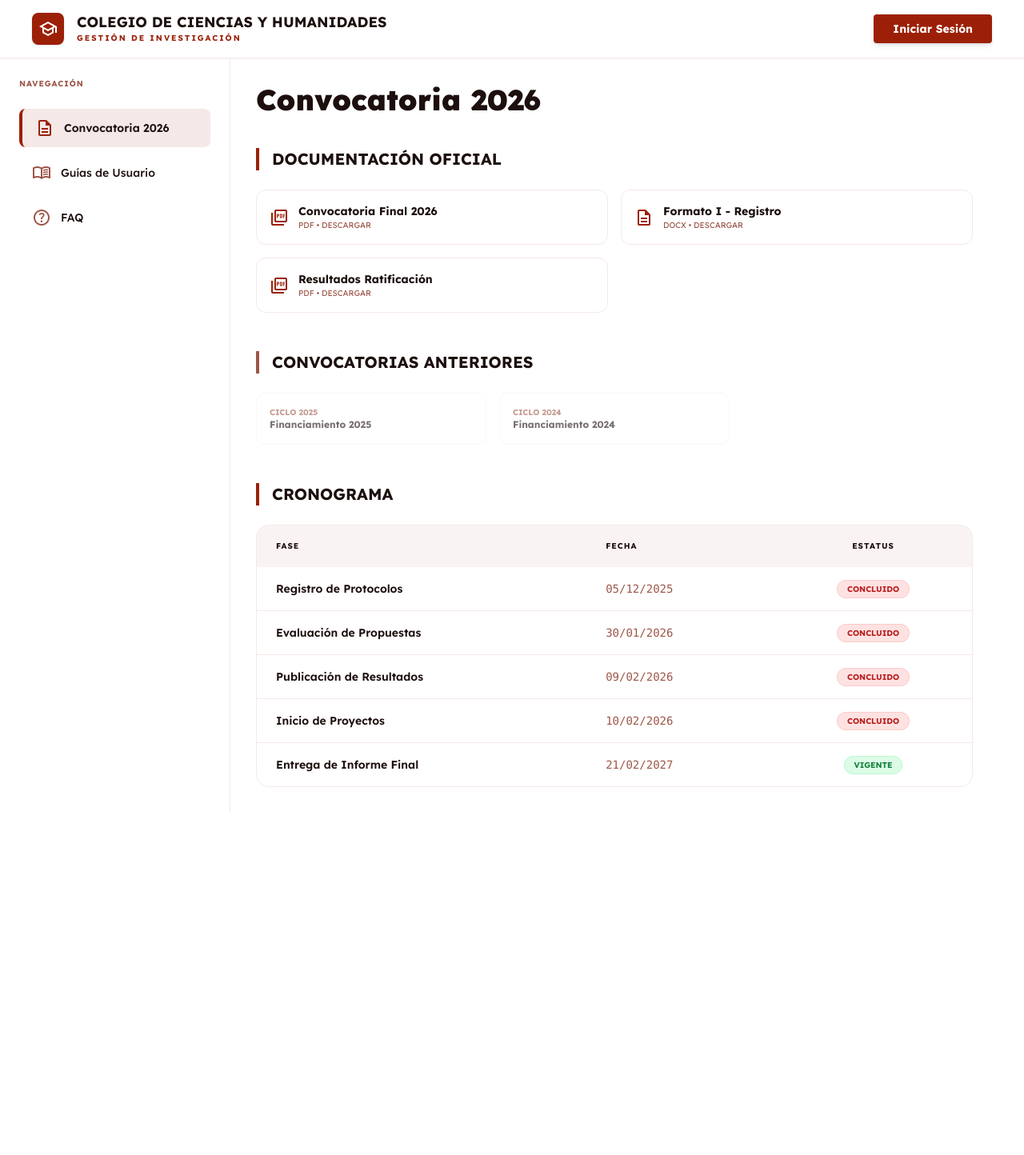
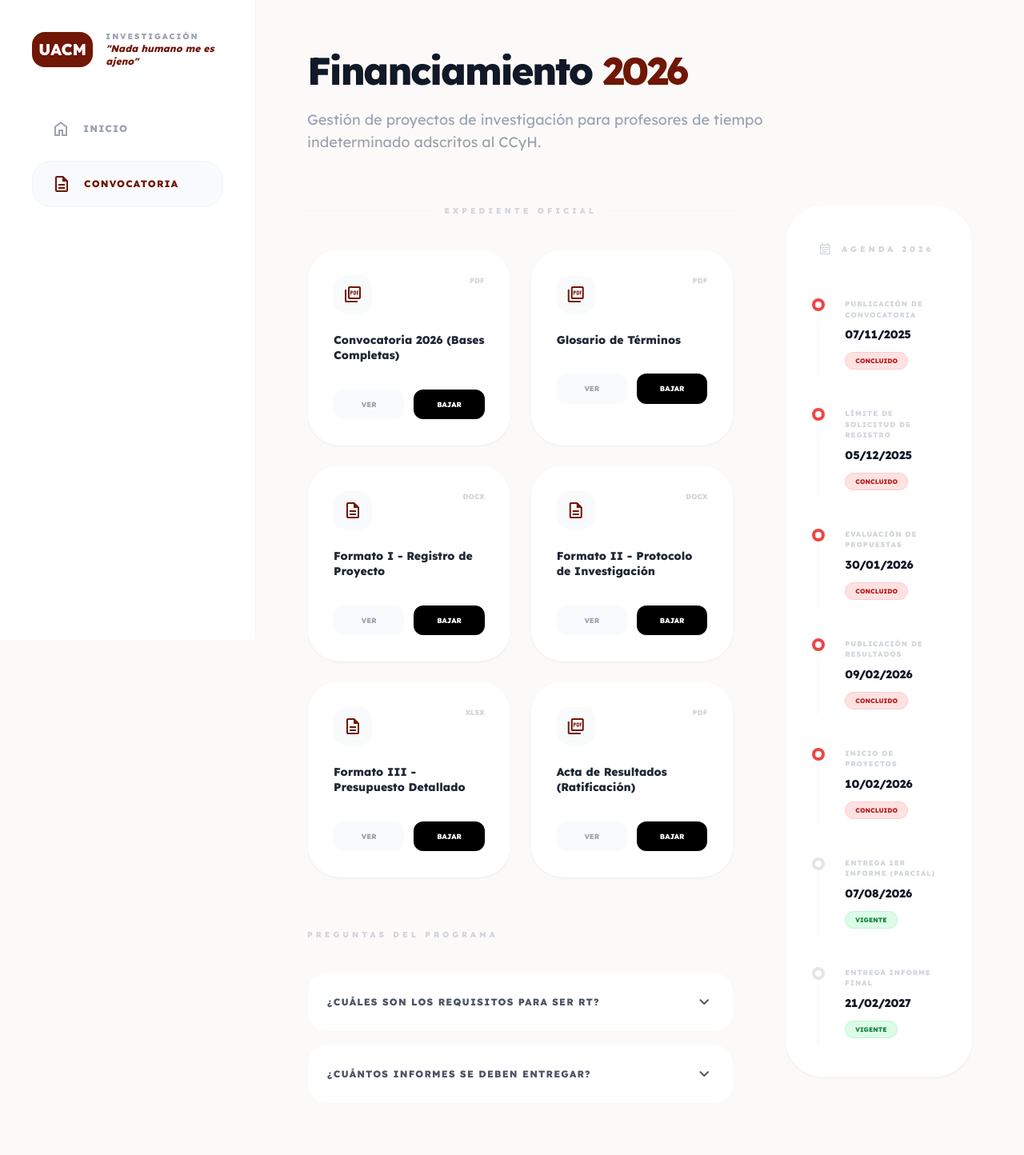
Before and after one commit to oscar-uacm/sistema-convocatorias-uacm, a PHP site: page /convocatoria.php in a window 1280 px wide. Shown: the whole page at 80% size. Before the commit the page ends 1016 px from the top, so only its background shows below. Run offline with PHP 8.4, Linux system fonts and the light colour scheme; some libraries are stand-ins or nearby versions.

Commit message:
Versión 4: Diseño funcionalidades

```diff
--- a/frontend/convocatoria.php
+++ b/frontend/convocatoria.php
@@ -3,22 +3,47 @@ session_start();
 $logueado = isset($_SESSION['user_id']);
 $nombre_usuario = $logueado ? $_SESSION['nombre'] : '';
 
+// 1. RUTA DE ARCHIVOS
+$folder = "ConvocatoriaFinanciamiento/";
+
+// 2. LÓGICA DE ESTATUS POR COLORES (Basada en tu original)
 function obtenerEstatusFecha($fecha_fin_str) {
-    $fecha_actual = new DateTime(); // Hoy: 09 de marzo de 2026
+    $fecha_actual = new DateTime(); // Hoy es 16 de Marzo de 2026 según el sistema
     $fecha_fin = new DateTime($fecha_fin_str);
-    if ($fecha_actual > $fecha_fin) return ['clase' => 'bg-red-100 text-red-700 border-red-200', 'texto' => 'Concluido'];
+
+    if ($fecha_actual > $fecha_fin) {
+        return ['clase' => 'bg-red-100 text-red-700 border-red-200', 'texto' => 'Concluido'];
+    }
+
     $diff = $fecha_actual->diff($fecha_fin)->days;
-    if ($diff <= 3) return ['clase' => 'bg-orange-100 text-orange-700 border-orange-400 animate-pulse', 'texto' => 'Cierre Inminente'];
-    if ($diff <= 5) return ['clase' => 'bg-yellow-100 text-yellow-700 border-yellow-400', 'texto' => 'Próximo a vencer'];
+
+    if ($diff <= 3) {
+        return ['clase' => 'bg-orange-100 text-orange-700 border-orange-400 animate-pulse', 'texto' => 'Cierre Inminente'];
+    }
+    if ($diff <= 7) {
+        return ['clase' => 'bg-yellow-100 text-yellow-700 border-yellow-400', 'texto' => 'Próximo a vencer'];
+    }
     return ['clase' => 'bg-green-100 text-green-700 border-green-200', 'texto' => 'Vigente'];
 }
 
+// 3. CRONOGRAMA REAL (Extraído del PDF de la Convocatoria)
 $cronograma = [
-    ['actividad' => 'Registro de Protocolos', 'fin' => '2025-12-05'],
+    ['actividad' => 'Publicación de Convocatoria', 'fin' => '2025-11-07'],
+    ['actividad' => 'Límite de Solicitud de Registro', 'fin' => '2025-12-05'],
     ['actividad' => 'Evaluación de Propuestas', 'fin' => '2026-01-30'],
     ['actividad' => 'Publicación de Resultados', 'fin' => '2026-02-09'],
     ['actividad' => 'Inicio de Proyectos', 'fin' => '2026-02-10'],
-    ['actividad' => 'Entrega de Informe Final', 'fin' => '2027-02-21']
+    ['actividad' => 'Entrega 1er Informe (Parcial)', 'fin' => '2026-08-07'],
+    ['actividad' => 'Entrega Informe Final', 'fin' => '2027-02-21']
+];
+
+$documentos = [
+    ["titulo" => "Convocatoria 2026 (Bases Completas)", "archivo" => "CONVOCATORIA INTERNA PARA EL FINANCIAMIENTO DE PROYECTOS DE INVESTIGACIÓN DEL CCYH 2026 FINAL.pdf"],
+    ["titulo" => "Glosario de Términos", "archivo" => "GLOSARIO DE LA CONVOCATORIA INTERNA PARA EL FINANCIAMIENTO DE PROYECTOS DE INVESTIGACIÓN DEL CCYH 2026.pdf"],
+    ["titulo" => "Formato I - Registro de Proyecto", "archivo" => "FORMATO I CONVOCATORIA INTERNA PARA EL FINANCIAMIENTO DE PROYECTOS DE INVESTIGACIÓN DEL CCYH 2026.docx"],
+    ["titulo" => "Formato II - Protocolo de Investigación", "archivo" => "FORMATO II CONVOCATORIA INTERNA PARA EL FINANCIAMIENTO DE PROYECTOS DE INVESTIGACIÓN DEL CCYH 2026.docx"],
+    ["titulo" => "Formato III - Presupuesto Detallado", "archivo" => "FORMATO III CONVOCATORIA INTERNA PARA EL FINANCIAMIENTO DE PROYECTOS DE INVESTIGACIÓN DEL CCYH 2026.xlsx"],
+    ["titulo" => "Acta de Resultados (Ratificación)", "archivo" => "RESULTADOS_CONVO_FINANCIAMIENTO_2026.pdf"]
 ];
 ?>
 <!DOCTYPE html>
@@ -26,120 +51,158 @@ $cronograma = [
 <head>
     <meta charset="utf-8" />
     <meta name="viewport" content="width=device-width, initial-scale=1.0" />
-    <title>UACM - Convocatoria 2026</title>
+    <title>UACM - Convocatoria de Investigación</title>
     <script src="https://cdn.tailwindcss.com"></script>
-    <link href="https://fonts.googleapis.com/css2?family=Lexend:wght@300;400;500;600;700;800;900&display=swap" rel="stylesheet" />
-    <link rel="stylesheet" href="https://fonts.googleapis.com/css2?family=Material+Symbols+Outlined:opsz,wght,FILL,GRAD@24,400,0,0" />
+    <link href="https://fonts.googleapis.com/css2?family=Lexend:wght@300;400;600;800&display=swap" rel="stylesheet" />
+    <link href="https://fonts.googleapis.com/css2?family=Material+Symbols+Outlined" rel="stylesheet" />
     <style>
-        body { font-family: 'Lexend', sans-serif; }
-        .material-symbols-outlined { font-family: 'Material Symbols Outlined' !important; }
-        .sidebar-item-active { background-color: #f4e9e7; border-left: 4px solid #9c2007; }
+        body { font-family: 'Lexend', sans-serif; background-color: #fcfaf9; }
+        .uacm-red { color: #701705; }
+        .uacm-bg { background-color: #701705; }
     </style>
-    <script>
-        tailwind.config = { theme: { extend: { colors: { "primary": "#9c2007", "primary-dark": "#701705", "background-light": "#f8f6f5", "neutral-subtle": "#f4e9e7", "neutral-text": "#1c0f0d", "neutral-muted": "#9d5648" } } } }
-    </script>
 </head>
-<body class="bg-background-light text-neutral-text">
-    <div class="relative flex min-h-screen flex-col">
-        <header class="flex items-center justify-between border-b border-neutral-subtle px-10 py-4 bg-white sticky top-0 z-50 shadow-sm">
-            <a href="index.php" class="flex items-center gap-4 text-primary hover:opacity-80 transition-all group">
-                <div class="size-10 flex items-center justify-center bg-primary text-white rounded-lg shadow group-hover:scale-105 transition-transform">
-                    <span class="material-symbols-outlined">school</span>
+<body class="min-h-screen flex">
+
+    <aside class="w-80 bg-white border-r border-gray-100 h-screen sticky top-0 p-10 flex flex-col justify-between hidden lg:flex">
+        <div>
+            <div class="flex items-center gap-4 mb-12">
+                <div class="uacm-bg p-2 rounded-2xl text-white font-black text-xl">UACM</div>
+                <div class="leading-tight">
+                    <h2 class="text-[10px] font-black uppercase tracking-[0.2em] text-gray-400">Investigación</h2>
+                    <p class="text-xs font-bold uacm-red italic">"Nada humano me es ajeno"</p>
                 </div>
-                <div class="flex flex-col">
-                    <h2 class="text-neutral-text text-lg font-bold leading-tight uppercase group-hover:text-primary transition-colors">Colegio de Ciencias y Humanidades</h2>
-                    <span class="text-primary text-[10px] font-bold uppercase tracking-[0.2em]">Gestión de Investigación</span>
-                </div>
-            </a>
-            <div class="flex gap-4 items-center">
-                <?php if($logueado): ?>
-                    <span class="text-[10px] font-bold text-neutral-muted uppercase"><?php echo htmlspecialchars($nombre_usuario); ?></span>
-                    <a href="dashboard.php" class="bg-primary text-white px-4 py-2 rounded text-xs font-bold uppercase hover:bg-primary-dark">Mi Panel</a>
-                    <a href="logout.php" class="text-neutral-muted hover:text-primary"><span class="material-symbols-outlined">logout</span></a>
-                <?php else: ?>
-                    <a href="login.php" class="bg-primary text-white px-6 py-2 rounded text-sm font-bold shadow-md hover:bg-primary-dark">Iniciar Sesión</a>
-                <?php endif; ?>
             </div>
+            <nav class="space-y-3">
+                <a href="index.php" class="flex items-center gap-4 px-6 py-4 text-gray-400 hover:text-uacm-red font-bold text-xs uppercase tracking-widest transition-all">
+                    <span class="material-symbols-outlined">home</span> Inicio
+                </a>
+                <a href="#" class="flex items-center gap-4 px-6 py-4 bg-gray-50 uacm-red rounded-[1.5rem] font-bold text-xs uppercase tracking-widest border border-gray-100">
+                    <span class="material-symbols-outlined">description</span> Convocatoria
+                </a>
+            </nav>
+        </div>
+    </aside>
+
+    <main class="flex-1 p-8 lg:p-16">
+        <header class="max-w-6xl mx-auto mb-16">
+            <h1 class="text-5xl font-black text-gray-900 tracking-tighter leading-none mb-6">Financiamiento <span class="uacm-red">2026</span></h1>
+            <p class="text-gray-400 text-lg font-medium max-w-2xl">Gestión de proyectos de investigación para profesores de tiempo indeterminado adscritos al CCyH.</p>
         </header>
 
-        <div class="flex flex-1 w-full max-w-[1440px] mx-auto">
-            <aside class="w-72 border-r border-neutral-subtle bg-white hidden md:block">
-                <div class="p-6 sticky top-[73px]">
-                    <h3 class="text-neutral-muted text-[10px] font-bold uppercase mb-6 tracking-widest">Navegación</h3>
-                    <nav class="space-y-2">
-                        <a class="flex items-center gap-3 px-4 py-3 rounded-lg sidebar-item-active" href="convocatoria.php">
-                            <span class="material-symbols-outlined text-primary">description</span>
-                            <span class="text-sm font-semibold">Convocatoria 2026</span>
-                        </a>
-                        <a class="flex items-center gap-3 px-4 py-3 rounded-lg hover:bg-neutral-subtle" href="guias-usuario.php">
-                            <span class="material-symbols-outlined text-neutral-muted">menu_book</span>
-                            <span class="text-sm font-medium">Guías de Usuario</span>
-                        </a>
-                        <a class="flex items-center gap-3 px-4 py-3 rounded-lg hover:bg-neutral-subtle" href="faq.php">
-                            <span class="material-symbols-outlined text-neutral-muted">help_outline</span>
-                            <span class="text-sm font-medium">FAQ</span>
-                        </a>
-                    </nav>
-                </div>
-            </aside>
+        <div class="max-w-6xl mx-auto grid grid-cols-1 xl:grid-cols-12 gap-16">
+            <div class="xl:col-span-8 space-y-16">
 
-            <main class="flex-1 bg-white p-8">
-                <div class="max-w-4xl">
-                    <h1 class="text-4xl font-black mb-10">Convocatoria 2026</h1>
-
-                    <h2 class="text-xl font-bold mb-6 border-l-4 border-primary pl-4 uppercase">Documentación Oficial</h2>
-                    <div class="grid grid-cols-1 sm:grid-cols-2 gap-4 mb-12">
-                        <?php
-                        $docs = [
-                            ['n' => 'Convocatoria Final 2026', 'e' => 'PDF', 'f' => 'CONVOCATORIA INTERNA PARA EL FINANCIAMIENTO DE PROYECTOS DE INVESTIGACIÓN DEL CCYH 2026 FINAL.pdf'],
-                            ['n' => 'Formato I - Registro', 'e' => 'DOCX', 'f' => 'FORMATO I CONVOCATORIA INTERNA PARA EL FINANCIAMIENTO DE PROYECTOS DE INVESTIGACIÓN DEL CCYH 2026.docx'],
-                            ['n' => 'Resultados Ratificación', 'e' => 'PDF', 'f' => 'RESULTADOS_CONVO_FINANCIAMIENTO_2026.pdf']
-                        ];
-                        foreach ($docs as $d): ?>
-                        <a href="frontend/ConvocatoriaFinanciamiento/<?php echo urlencode($d['f']); ?>" target="_blank" class="flex items-center p-4 border border-neutral-subtle rounded-xl hover:shadow-md transition-all">
-                            <span class="material-symbols-outlined text-primary mr-3"><?php echo $d['e']=='PDF'?'picture_as_pdf':'description'; ?></span>
-                            <div class="text-left">
-                                <p class="text-sm font-bold"><?php echo $d['n']; ?></p>
-                                <p class="text-[10px] text-neutral-muted uppercase"><?php echo $d['e']; ?> • Descargar</p>
+                <section>
+                    <div class="flex items-center gap-4 mb-10">
+                        <span class="h-px flex-1 bg-gray-100"></span>
+                        <h3 class="text-[10px] font-black uppercase tracking-[0.4em] text-gray-300">Expediente Oficial</h3>
+                        <span class="h-px flex-1 bg-gray-100"></span>
+                    </div>
+                    <div class="grid grid-cols-1 md:grid-cols-2 gap-6">
+                        <?php foreach ($documentos as $doc):
+                            $safe_url = $folder . rawurlencode($doc['archivo']);
+                        ?>
+                        <div class="bg-white p-8 rounded-[2.5rem] border border-gray-50 shadow-sm hover:shadow-xl hover:scale-[1.02] transition-all group">
+                            <div class="flex justify-between items-start mb-6">
+                                <div class="size-12 bg-gray-50 rounded-2xl flex items-center justify-center uacm-red group-hover:bg-uacm-bg group-hover:text-white transition-colors">
+                                    <span class="material-symbols-outlined text-2xl">
+                                        <?php echo (strpos($doc['archivo'], '.pdf') !== false) ? 'picture_as_pdf' : 'description'; ?>
+                                    </span>
+                                </div>
+                                <span class="text-[9px] font-bold text-gray-300 uppercase"><?php echo pathinfo($doc['archivo'], PATHINFO_EXTENSION); ?></span>
                             </div>
-                        </a>
+                            <h4 class="font-bold text-gray-800 text-sm mb-8 leading-snug"><?php echo $doc['titulo']; ?></h4>
+                            <div class="grid grid-cols-2 gap-3">
+                                <button onclick="verDocumento('<?php echo $safe_url; ?>', '<?php echo $doc['titulo']; ?>')"
+                                        class="py-3 text-[9px] font-black uppercase bg-gray-50 text-gray-400 rounded-xl hover:bg-uacm-bg/5 hover:text-uacm-red transition-all">Ver</button>
+                                <a href="<?php echo $safe_url; ?>" download
+                                   class="py-3 text-[9px] font-black uppercase bg-black text-white text-center rounded-xl hover:bg-uacm-bg transition-all">Bajar</a>
+                            </div>
+                        </div>
                         <?php endforeach; ?>
                     </div>
+                </section>
 
-                    <h2 class="text-xl font-bold mb-6 border-l-4 border-neutral-muted pl-4 uppercase">Convocatorias Anteriores</h2>
-                    <div class="grid grid-cols-1 sm:grid-cols-3 gap-4 mb-12">
-                        <div class="p-4 border border-dashed border-neutral-subtle rounded-xl opacity-60">
-                            <p class="text-[10px] font-bold text-neutral-muted uppercase">Ciclo 2025</p>
-                            <p class="text-xs font-bold">Financiamiento 2025</p>
+                <section>
+                    <h3 class="text-[10px] font-black uppercase tracking-[0.4em] text-gray-300 mb-10">Preguntas del Programa</h3>
+                    <div class="space-y-4">
+                        <details class="group bg-white rounded-3xl border border-gray-50 p-6 cursor-pointer">
+                            <summary class="flex justify-between items-center list-none font-bold text-xs uppercase tracking-widest text-gray-600 group-open:uacm-red">
+                                ¿Cuáles son los requisitos para ser RT?
+                                <span class="material-symbols-outlined group-open:rotate-180 transition-transform">expand_more</span>
+                            </summary>
+                            <p class="mt-6 text-sm text-gray-400 leading-relaxed pl-4 border-l-2 border-uacm-red/20">
+                                Según el numeral III, el Responsable Técnico (RT) debe ser profesor/a de tiempo indeterminado adscrito al CCyH, activo y dictaminado favorablemente.
+                            </p>
+                        </details>
+                        <details class="group bg-white rounded-3xl border border-gray-50 p-6 cursor-pointer">
+                            <summary class="flex justify-between items-center list-none font-bold text-xs uppercase tracking-widest text-gray-600 group-open:uacm-red">
+                                ¿Cuántos informes se deben entregar?
+                                <span class="material-symbols-outlined group-open:rotate-180 transition-transform">expand_more</span>
+                            </summary>
+                            <p class="mt-6 text-sm text-gray-400 leading-relaxed pl-4 border-l-2 border-uacm-red/20">
+                                Dos informes: uno parcial en la primera semana de agosto de 2026 y un informe final en la tercera semana de febrero de 2027 (Apartado X del PDF).
+                            </p>
+                        </details>
+                    </div>
+                </section>
+            </div>
+
+            <div class="xl:col-span-4">
+                <div class="bg-white p-10 rounded-[3rem] border border-gray-50 shadow-sm sticky top-12">
+                    <h3 class="text-[10px] font-black uppercase tracking-[0.4em] text-gray-300 mb-12 flex items-center gap-3">
+                        <span class="material-symbols-outlined text-lg">event_note</span> Agenda 2026
+                    </h3>
+                    <div class="space-y-10">
+                        <?php foreach ($cronograma as $item):
+                            $estatus = obtenerEstatusFecha($item['fin']);
+                        ?>
+                        <div class="relative pl-8 border-l-2 border-gray-50 pb-2">
+                            <div class="absolute -left-[9px] top-0 size-4 rounded-full bg-white border-4 <?php echo (strpos($estatus['clase'], 'red') !== false) ? 'border-red-500' : 'border-neutral-200'; ?>"></div>
+                            <p class="text-[9px] font-black text-gray-300 uppercase mb-2 tracking-widest"><?php echo $item['actividad']; ?></p>
+                            <div class="flex flex-wrap items-center gap-3">
+                                <span class="text-sm font-bold text-gray-900"><?php echo date('d/m/Y', strtotime($item['fin'])); ?></span>
+                                <span class="text-[8px] font-black px-3 py-1 rounded-full border <?php echo $estatus['clase']; ?> uppercase"><?php echo $estatus['texto']; ?></span>
+                            </div>
                         </div>
-                        <div class="p-4 border border-dashed border-neutral-subtle rounded-xl opacity-60">
-                            <p class="text-[10px] font-bold text-neutral-muted uppercase">Ciclo 2024</p>
-                            <p class="text-xs font-bold">Financiamiento 2024</p>
-                        </div>
-                    </div>
-
-                    <h2 class="text-xl font-bold mb-6 border-l-4 border-primary pl-4 uppercase">Cronograma</h2>
-                    <div class="overflow-hidden rounded-2xl border border-neutral-subtle">
-                        <table class="w-full text-left text-sm">
-                            <thead class="bg-neutral-subtle/50 text-[10px] font-bold uppercase tracking-widest">
-                                <tr><th class="px-6 py-4">Fase</th><th class="px-6 py-4">Fecha</th><th class="px-6 py-4 text-center">Estatus</th></tr>
-                            </thead>
-                            <tbody class="divide-y divide-neutral-subtle">
-                                <?php foreach ($cronograma as $c): $est = obtenerEstatusFecha($c['fin']); ?>
-                                <tr class="hover:bg-background-light transition-colors">
-                                    <td class="px-6 py-4 font-semibold"><?php echo $c['actividad']; ?></td>
-                                    <td class="px-6 py-4 font-mono text-neutral-muted"><?php echo date('d/m/Y', strtotime($c['fin'])); ?></td>
-                                    <td class="px-6 py-4 text-center">
-                                        <span class="px-3 py-1 rounded-full text-[10px] font-bold uppercase border <?php echo $est['clase']; ?>"><?php echo $est['texto']; ?></span>
-                                    </td>
-                                </tr>
-                                <?php endforeach; ?>
-                            </tbody>
-                        </table>
+                        <?php endforeach; ?>
                     </div>
                 </div>
-            </main>
+            </div>
+        </div>
+    </main>
+
+    <div id="modalPDF" class="fixed inset-0 bg-black/80 backdrop-blur-md hidden items-center justify-center z-[100] p-6">
+        <div class="bg-white w-full max-w-6xl h-[90vh] rounded-[3rem] overflow-hidden flex flex-col shadow-2xl">
+            <div class="px-10 py-6 border-b flex justify-between items-center bg-gray-50/50">
+                <h3 id="modalTitle" class="text-[10px] font-black uppercase tracking-widest uacm-red"></h3>
+                <button onclick="cerrarModal()" class="size-12 flex items-center justify-center hover:bg-red-50 hover:text-red-600 rounded-full transition-all">
+                    <span class="material-symbols-outlined">close</span>
+                </button>
+            </div>
+            <div id="modalBody" class="flex-grow"></div>
         </div>
     </div>
+
+    <script>
+        function verDocumento(url, titulo) {
+            const ext = url.split('.').pop().toLowerCase();
+            if (ext !== 'pdf') {
+                alert("La previsualización solo está disponible para documentos PDF. Use 'Descargar' para Word/Excel.");
+                return;
+            }
+            document.getElementById('modalTitle').innerText = titulo;
+            document.getElementById('modalBody').innerHTML = `<iframe src="${url}" class="w-full h-full border-none"></iframe>`;
+            document.getElementById('modalPDF').classList.remove('hidden');
+            document.getElementById('modalPDF').classList.add('flex');
+            document.body.style.overflow = 'hidden';
+        }
+
+        function cerrarModal() {
+            document.getElementById('modalPDF').classList.add('hidden');
+            document.getElementById('modalBody').innerHTML = '';
+            document.body.style.overflow = 'auto';
+        }
+    </script>
 </body>
 </html>
--- a/frontend/index.php
+++ b/frontend/index.php
@@ -127,7 +127,7 @@ $nombre_usuario = isset($_SESSION['nombre']) ? $_SESSION['nombre'] : '';
                             <h3 class="text-2xl font-bold text-white">Documentación</h3>
                         </div>
                         <p class="text-[#cc998f] text-sm mb-8 flex-1">Formatos oficiales y manuales de usuario para tu postulación.</p>
-                        <a href="#" class="w-full h-12 rounded-lg bg-primary text-white font-bold btn-hover-effect flex items-center justify-center gap-2 text-sm">Descargar Formatos</a>
+                        <a href="convocatoria.php" class="w-full h-12 rounded-lg bg-primary text-white font-bold btn-hover-effect flex items-center justify-center gap-2 text-sm">Descargar Formatos</a>
                     </div>
                 </div>
             </div>
```
Also changed, not shown: frontend/login.php (+21 -25 lines), frontend/registro-usuario.php (+30 -37 lines).
